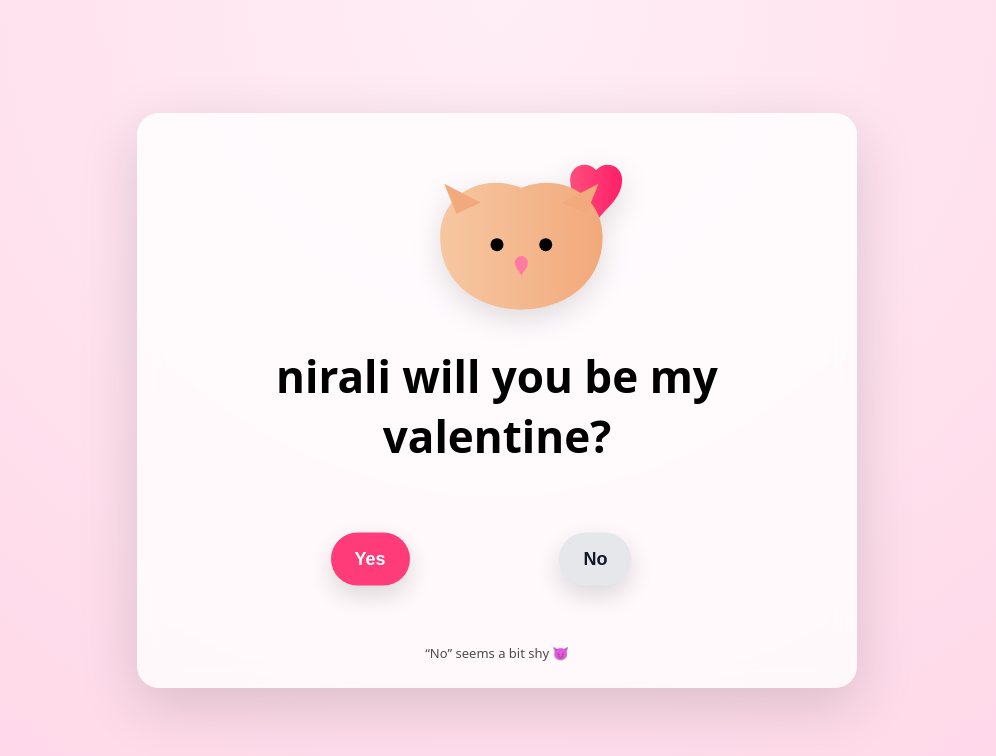
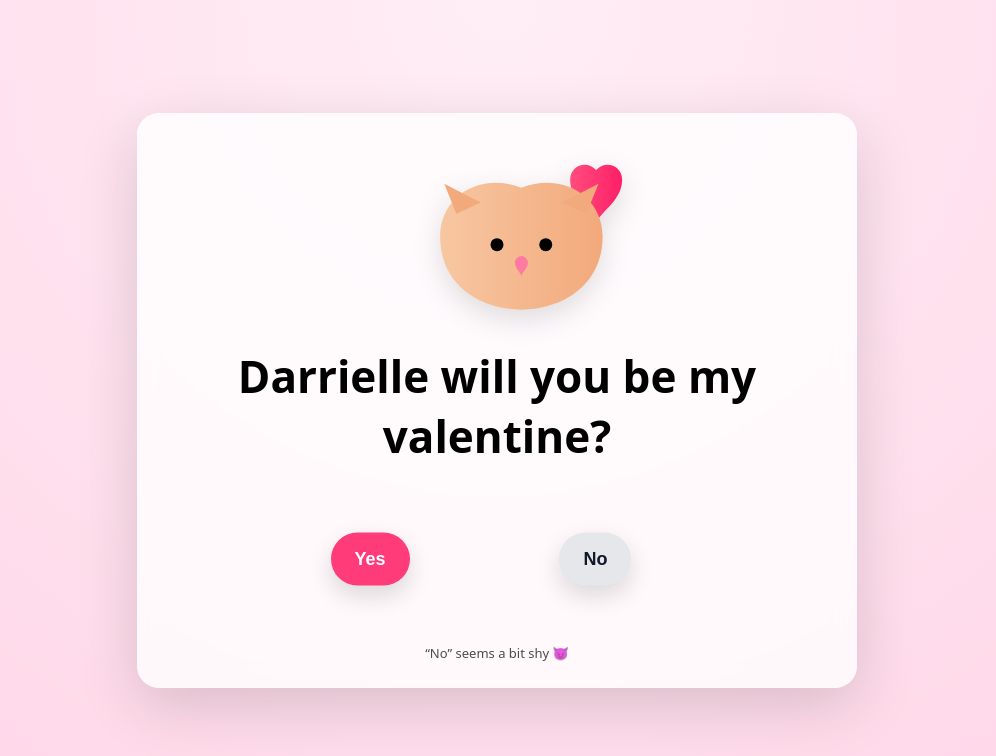
Before and after one commit to bryantolona-sys/day, a plain HTML site: page index.html in a window 1280 px wide. Shown: the whole page, without its empty margins (143-1139 px from the left). Drawn offline with nearby package versions, Linux system fonts and the light colour scheme.

Commit message:
Update index.html

```diff
--- a/index.html
+++ b/index.html
@@ -171,7 +171,7 @@
             fill="#ff7aa2"/>
     </svg>
 
-    <h1>nirali will you be my valentine?</h1>
+    <h1>Darrielle will you be my valentine?</h1>
 
     <section class="button-zone" id="zone">
       <button id="yesBtn">Yes</button>
```
